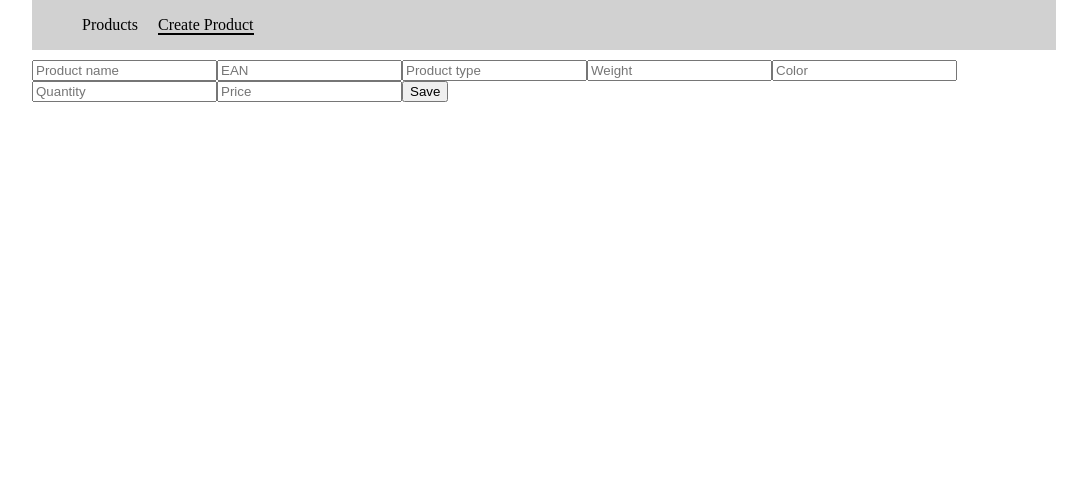
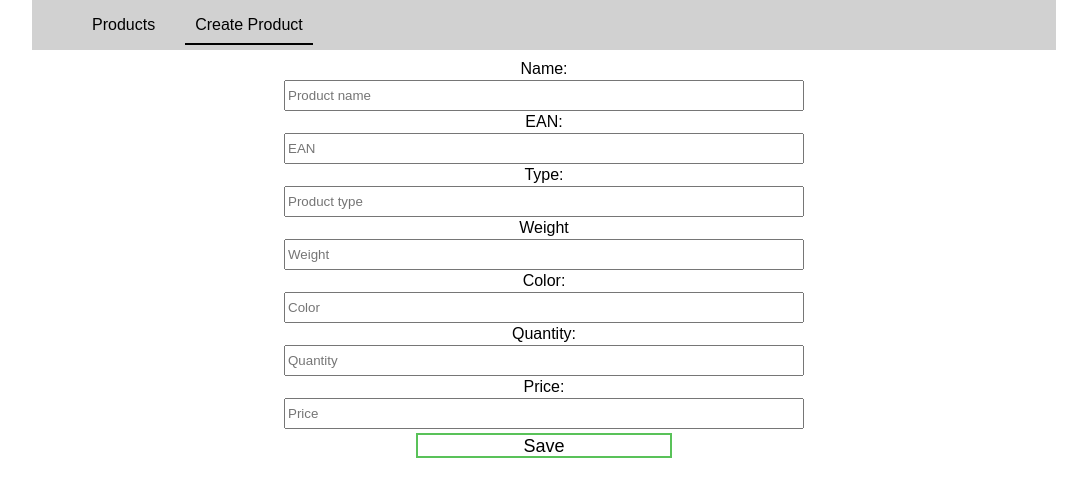
Before and after one commit to SimArm/Warehouse-react-app, a React (Create React App) app: page /create in a window 1280 px wide. Shown: the top 496 px of the page, without its empty margins (96-1183 px from the left). Built offline with nearby package versions, Linux system fonts and the light colour scheme.

Commit message:
Basic design

```diff
--- a/src/App.scss
+++ b/src/App.scss
@@ -7,6 +7,9 @@ body {
     justify-content: center;
     flex-direction: column;
     margin: 0 10%;
+    * {
+        font-family: Arial, Helvetica, sans-serif;
+    }
 }
 .nav {
     background-color: #d1d1d1;
@@ -18,6 +21,7 @@ body {
         li {
             margin: 0 10px;
             a {
+                padding: 10px;
                 text-decoration: none;
                 color: black;
             }
--- a/src/components/Edit/Edit.jsx
+++ b/src/components/Edit/Edit.jsx
@@ -64,7 +64,7 @@ const Edit = () => {
     }
 
     const updateHistoryData = () => {
-        const changeDate = new Date().toDateString();
+        const changeDate = new Date().toJSON();
         const priceChange = {ProductId: productId, OldPrice: Product.Price, NewPrice: priceValue, ChangeTime: changeDate, };
         const quantityChange = {ProductId: productId, OldQuantity: Product.Quantity, NewQuantity: quantityValue, ChangeTime: changeDate, };
         PricesHistoryData.push(priceChange);
--- a/src/components/Edit/Edit.scss
+++ b/src/components/Edit/Edit.scss
@@ -0,0 +1,31 @@
+.editWrapper {
+    form {
+        display: flex;
+        align-items: center;
+        justify-content: center;
+        flex-flow: column;
+        input {
+            align-items: center;
+            justify-content: center;
+            margin: 2px;
+            width: 40vw;
+            height: 25px;
+        }
+        button {
+            font-size: 18px;
+            margin-top: 2px;
+            width: 20vw;
+            height: 25px;
+            background-color: white;
+            color: black;
+            border: 2px solid;
+            box-shadow: none;
+            border-color: rgb(89, 194, 89);
+        }
+        button:hover{
+            cursor: pointer;
+            background-color: rgb(89, 194, 89);
+            color: white;
+        }
+    }
+}
--- a/src/components/ListTotalSection/ListTotalSection.jsx
+++ b/src/components/ListTotalSection/ListTotalSection.jsx
@@ -7,8 +7,7 @@ const ListTotalSection = ({data}) => {
 
     return (
         <div className="totalSection">
-            Total products quantity: {totalQuantity(ProductsData)}
-            Total Price: {totalPrice(ProductsData)}
+            Total products quantity: {totalQuantity(ProductsData)}  Total Price: {totalPrice(ProductsData)}
         </div>
     );
 }
--- a/src/components/ListTotalSection/ListTotalSection.scss
+++ b/src/components/ListTotalSection/ListTotalSection.scss
@@ -0,0 +1,6 @@
+.totalSection {
+    margin-top: 10px;
+    padding: 10px;
+    display: flex;
+    justify-content: end;
+}
--- a/src/components/New/New.jsx
+++ b/src/components/New/New.jsx
@@ -57,14 +57,21 @@ const New = () => {
     }
 
     return (
-        <div>
-            <form className="addProductItem">
+        <div className="newItemWrapper">
+            <form className="newItemForm">
+                <label htmlFor="Name">Name:</label>
                 <input type="text" placeholder="Product name" name="Name" value={nameValue} onChange={updateName} />
+                <label htmlFor="EAN">EAN:</label>
                 <input type="text" placeholder="EAN" name="EAN" value={EANValue} onChange={updateEAN}/>
+                <label htmlFor="Type">Type:</label>
                 <input type="text" placeholder="Product type" name="Type" value={typeValue} onChange={updateType}/>
+                <label htmlFor="Weight">Weight</label>
                 <input type="text" placeholder="Weight" name="Weight" value={weightValue} onChange={updateWeight}/>
+                <label htmlFor="Color">Color:</label>
                 <input type="text" placeholder="Color" name="Color" value={colorValue} onChange={updateColor}/>
+                <label htmlFor="Quantity">Quantity:</label>
                 <input type="text" placeholder="Quantity" name="Quantity" value={quantityValue} onChange={updateQuantity}/>
+                <label htmlFor="Price">Price:</label>
                 <input type="text" placeholder="Price" name="Price" value={priceValue} onChange={updatePrice}/>
                 <button onClick={onSave}>Save</button>
             </form>
--- a/src/components/New/New.scss
+++ b/src/components/New/New.scss
@@ -0,0 +1,29 @@
+.newItemWrapper {
+    .newItemForm {
+        display: flex;
+        align-items: center;
+        justify-content: center;
+        flex-flow: column;
+        input {
+            margin: 2px;
+            width: 40vw;
+            height: 25px;
+        }
+        button {
+            font-size: 18px;
+            margin-top: 2px;
+            width: 20vw;
+            height: 25px;
+            background-color: white;
+            color: black;
+            border: 2px solid;
+            box-shadow: none;
+            border-color: rgb(89, 194, 89);
+        }
+        button:hover{
+            cursor: pointer;
+            background-color: rgb(89, 194, 89);
+            color: white;
+        }
+    }
+}
--- a/src/components/ProductItem/ProductItem.jsx
+++ b/src/components/ProductItem/ProductItem.jsx
@@ -25,8 +25,8 @@ const ProductItem = ({ID, Name, EAN, Type, Weight, Color, Quantity, Price}) => {
             <th>{Quantity}</th>
             <th>{Price}</th>
             <th><input type="checkbox" onClick={()=>setActive(!isActive)}/></th>
-            <th><button className="buttonView"><Link to={viewLink} className="link">View</Link></button></th>
-            <th><button className="buttonEdit"><Link to={editLink} className="link">Edit</Link></button></th>
+            <th><Link to={viewLink} className="link"><button className="buttonView">View</button></Link></th>
+            <th><Link to={editLink} className="link"><button className="buttonEdit">Edit</button></Link></th>
             <th><button className="buttonDelete" onClick={deleteProduct}>Delete</button></th>
         </tr>
     );
--- a/src/components/ProductItem/ProductItem.scss
+++ b/src/components/ProductItem/ProductItem.scss
@@ -14,12 +14,16 @@ tr{
     width: 100%;
     display: flex;
     justify-content: center;
+    align-items: center;
     border-bottom: 1px gray solid;
     th {
         width: 9% ;
         font-weight: normal;
         button {
-            border-radius: 4px;
+            padding: 10px 20px;
+            background-color: white;
+            color: black;
+            border: 2px solid;
             box-shadow: none;
             .link {
                 text-decoration: none;
@@ -27,16 +31,28 @@ tr{
             }
         }
         .buttonView {
-            background-color: #e7e7e7;
-            :hover {
-
-            }
+            border-color: rgb(89, 194, 89);
+        }
+        .buttonView:hover{
+            cursor: pointer;
+            background-color: rgb(89, 194, 89);
+            color: white;
         }
         .buttonEdit {
-            background-color: #008CBA;;
+            border-color: #008CBA;
+        }
+        .buttonEdit:hover {
+            cursor: pointer;
+            background-color: #008CBA;
+            color: white;
         }
         .buttonDelete {
+            border-color: #f44336;
+        }
+        .buttonDelete:hover {
+            cursor: pointer;
             background-color: #f44336;
+            color: white;
         }
     }
 }
--- a/src/components/View/ProductDetails/ProductDetails.jsx
+++ b/src/components/View/ProductDetails/ProductDetails.jsx
@@ -17,8 +17,8 @@ const ProductDetails = () => {
             <div>Color: {Product.Color}</div>
             <div>Quantity: {Product.Quantity}</div>
             <div>Price: {Product.Price}</div>
-            <div>Description:
-                <p>
+            <div>
+                <p> Description:
                     Lorem ipsum dolor sit amet consectetur adipisicing elit. Cumque magnam dolor ullam omnis expedita praesentium nesciunt sed ea repellat eos tempora placeat quam, eaque voluptatem eum ipsa enim pariatur alias.
                     Lorem ipsum dolor sit amet consectetur adipisicing elit. Cumque magnam dolor ullam omnis expedita praesentium nesciunt sed ea repellat eos tempora placeat quam, eaque voluptatem eum ipsa enim pariatur alias.
                 </p>
--- a/src/components/View/QuantityHistory/QuantityHistory.jsx
+++ b/src/components/View/QuantityHistory/QuantityHistory.jsx
@@ -11,7 +11,7 @@ const QuantityHistory = () => {
         <div>
             { quantityHistory.filter(history => history.ProductId == productId).map((quantity) => {
                 return (
-                        <div>Quantity change from: {quantity.OldQuantity} to: {quantity.NewQuantity} at: {quantity.ChangeTime}</div>                                            );
+                    <div>Quantity change from: {quantity.OldQuantity} to: {quantity.NewQuantity} at: {quantity.ChangeTime}</div>                                            );
                 })
             }
         </div>
```
